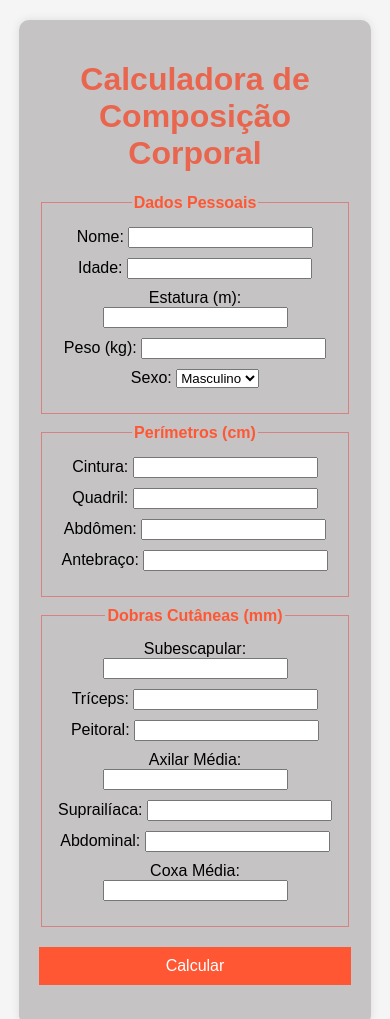
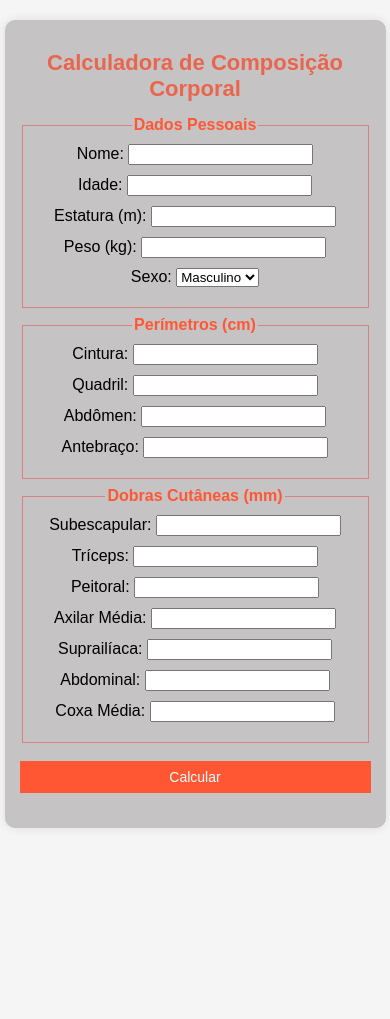
Before and after one commit to Raphanike/DOBRAS_CUTANEAS, a plain HTML site: page index.html in a window 390 px wide. Shown: the top 1019 px of the page. After the commit the page ends 848 px from the top, so only its background shows below. Drawn offline with Linux system fonts and the light colour scheme.

Commit message:
"respansivos para celulares"

```diff
--- a/style.css
+++ b/style.css
@@ -40,7 +40,7 @@ label {
     display: block;
     margin-bottom: 10px;
     background-color: transparent;
-    text-align: center;
+    text-align: center; /* Centraliza os labels */
 }
 
 button {
@@ -62,3 +62,28 @@ button:hover {
     font-size: 18px;
     font-weight: bold;
 }
+
+/* Responsividade para celulares */
+@media (max-width: 480px) {
+    .container {
+        width: 90%; /* Aproveita melhor a tela */
+        padding: 15px;
+    }
+
+    h1 {
+        font-size: 22px; /* Reduz o tamanho do título */
+    }
+
+    form {
+        gap: 8px; /* Ajusta o espaçamento entre os campos */
+    }
+
+    fieldset {
+        padding: 10px;
+    }
+
+    button {
+        font-size: 14px;
+        padding: 8px;
+    }
+}
```
